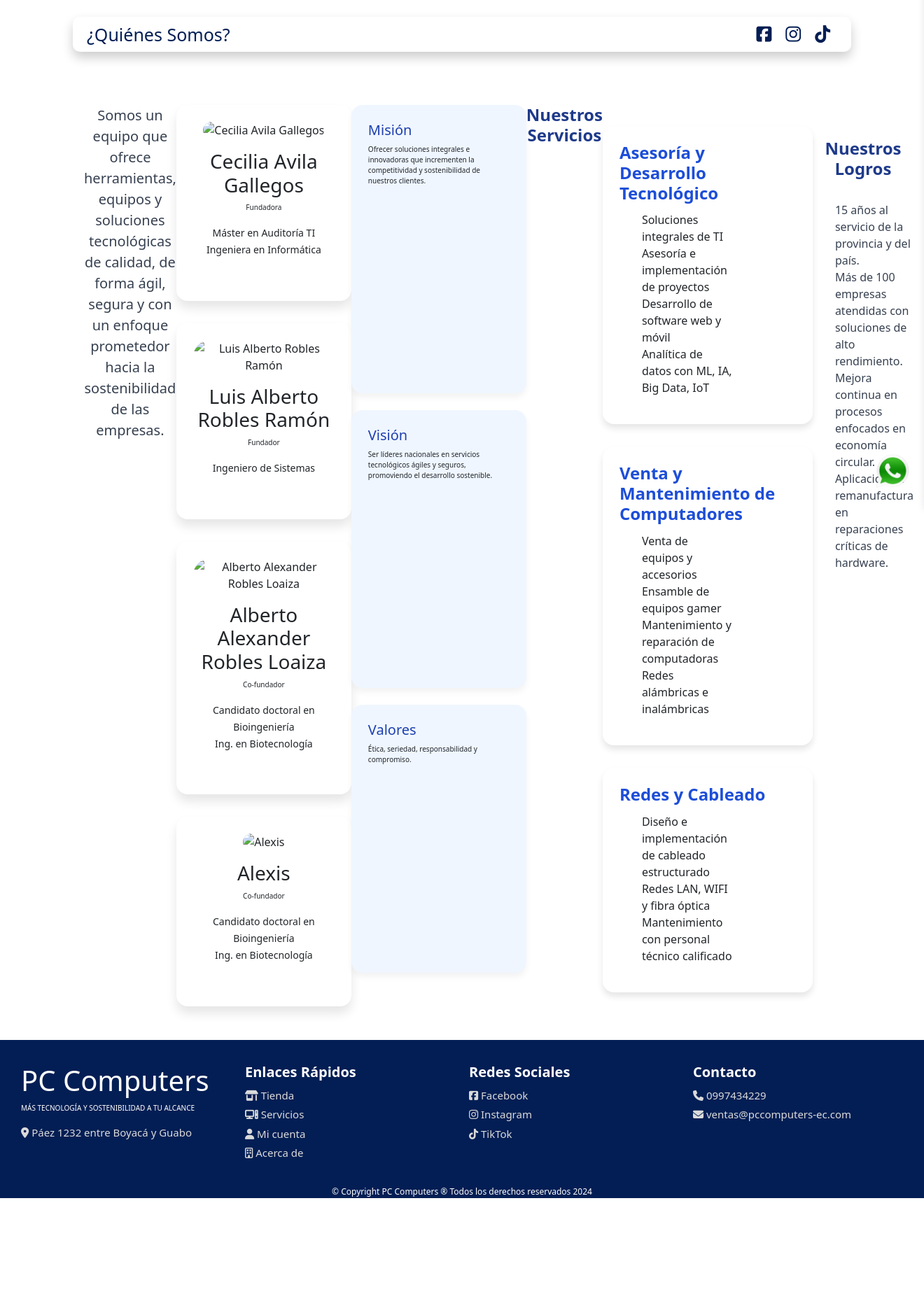
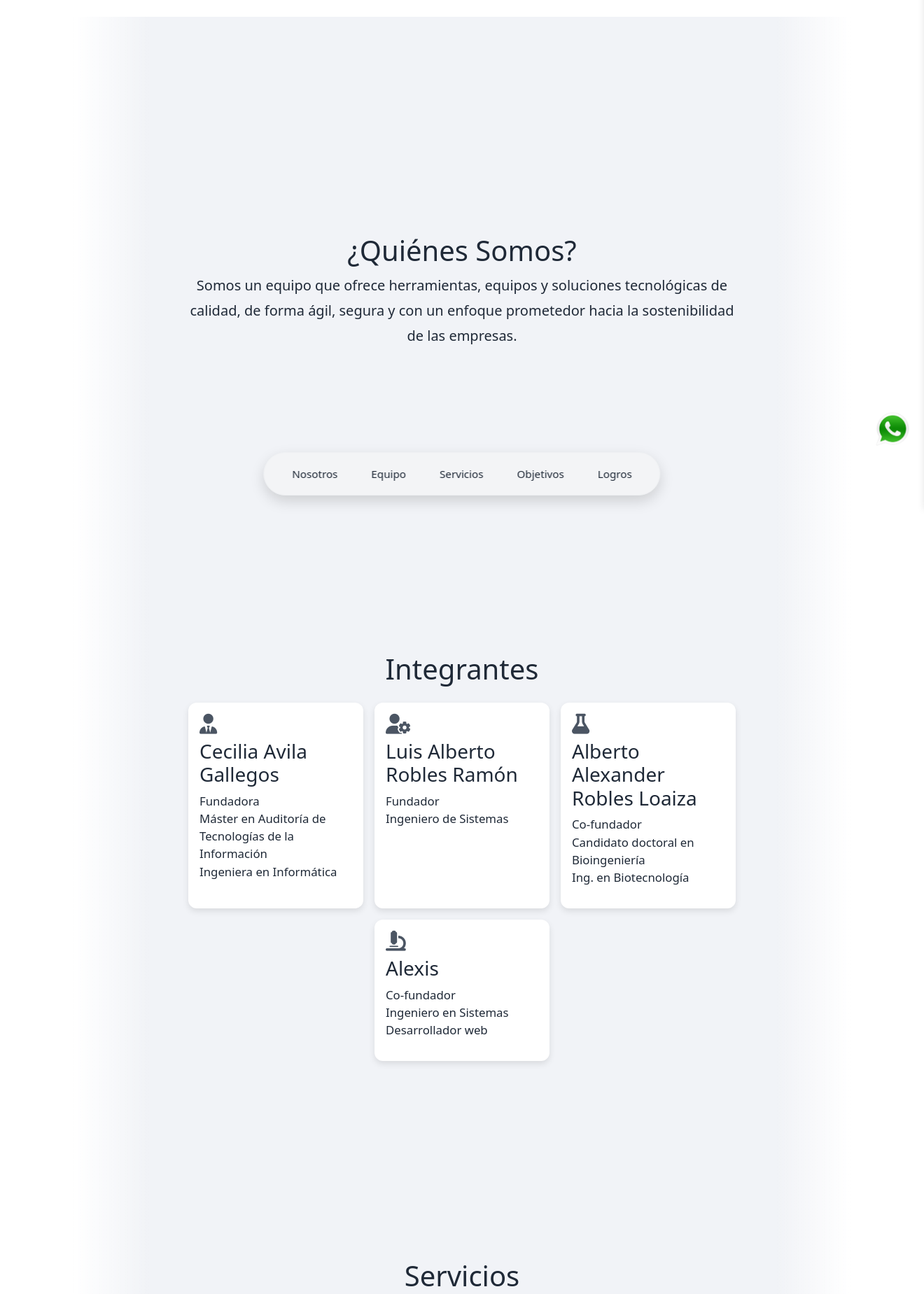
Before and after one commit to edhisson97/PCComputers, a Django app: page /acerca-de/ in a window 1320 px wide. Shown: the part 72-1921 px from the top of the page at 70% size. Before the commit the page ends 1784 px from the top, so only its background shows below. Run offline with Django 4.2, Linux system fonts and the light colour scheme; data comes from the database, SQL or seed files in the repository; parts of the project's set-up code (start-up, migrations or seed data) failed here and were passed over; some libraries are stand-ins or nearby versions.

Commit message:
desarrollo de quienes somos

```diff
--- a/static/css/redesSociales.css
+++ b/static/css/redesSociales.css
@@ -1,7 +1,8 @@
 .social-icons {
     position: fixed;
-    bottom: 20px;
+    bottom: 80px;
     right: 20px;
+    z-index: 2 !important;
   }
 
   .social-icons a {
--- a/templates/quienes_somos.html
+++ b/templates/quienes_somos.html
@@ -4,183 +4,285 @@
 
 {% block content %}
 {% load static %}
+
 <style>
-    .contact-container {
-      padding: 3rem 1rem;
-      max-width: 1200px;
-      margin: auto;
+  html {
+    scroll-behavior: smooth;
   }
-    .intro {
+
+  body {
+    margin: 0;
+  }
+
+  .pc-section {
+    background-color: rgb(241, 243, 247);
+    min-height: 100vh;
+    padding: 2rem;
+    display: flex;
+    align-items: center;
+    justify-content: center;
     text-align: center;
+    flex-direction: column;
+    position: relative;
+    overflow: hidden;
+    color: #1f2937;
+  }
+
+  .pc-section::before,
+  .pc-section::after {
+    content: "";
+    position: absolute;
+    top: 0;
+    height: 100%;
+    width: 10%;
+    pointer-events: none;
+    z-index: 1;
+  }
+
+  .pc-section::before {
+    left: 0;
+    background: linear-gradient(to right, white, transparent);
+  }
+
+  .pc-section::after {
+    right: 0;
+    background: linear-gradient(to left, white, transparent);
+  }
+
+  .pc-floating-menu-horizontal {
+    position: fixed;
+    bottom: 20px;
+    left: 50%;
+    transform: translateX(-50%);
+    background-color: #f3f4f6;
+    padding: 0.75rem 1.5rem;
+    border-radius: 999px;
+    display: flex;
+    gap: 1rem;
+    z-index: 999;
+    box-shadow: 0 8px 20px rgba(0, 0, 0, 0.15);
+    border: 1px solid rgb(238, 240, 242);
+    backdrop-filter: blur(4px);
+  }
+
+  .pc-floating-menu-horizontal a {
+    color: #1f2937;
+    text-decoration: none;
+    padding: 0.4rem 1rem;
+    border-radius: 999px;
+    font-size: 0.95rem;
+    font-weight: 500;
+    transition: background 0.3s ease, transform 0.2s ease;
+  }
+
+  .pc-floating-menu-horizontal a:hover {
+    background-color: #e5e7eb;
+    transform: scale(1.05);
+  }
+
+  .pc-cards {
+    display: flex;
+    flex-wrap: wrap;
+    justify-content: center;
+    gap: 1rem;
+    margin-top: 1rem;
+    max-width: 1000px;
+  }
+
+  .pc-card {
+    background-color: white;
+    padding: 1rem;
+    border-radius: 0.75rem;
+    box-shadow: 0 4px 10px rgba(0, 0, 0, 0.1);
+    width: 250px;
+    text-align: left;
+    transition: transform 0.3s ease;
+  }
+
+  .pc-card:hover {
+    transform: translateY(-5px);
+  }
+
+  .pc-card i {
+    font-size: 1.8rem;
+    color: #4b5563;
+    margin-bottom: 0.5rem;
+    display: block;
+  }
+
+  .pc-card p {
+    font-size: 1.05rem;
+    line-height: 1.5;
+  }
+
+  .intro-text {
     font-size: 1.25rem;
-      color: #374151;
-      margin-bottom: 3rem;
+    line-height: 1.8;
+    opacity: 0;
+    transform: translateY(20px);
+    animation: fadeInUp 1.5s ease-out forwards;
+    max-width: 800px;
   }
-    .team-grid {
-      display: grid;
-      grid-template-columns: repeat(auto-fit, minmax(250px, 1fr));
-      gap: 2rem;
+
+  @keyframes fadeInUp {
+    to {
+      opacity: 1;
+      transform: translateY(0);
     }
-    .team-card {
-      background-color: white;
-      border-radius: 1rem;
-      box-shadow: 0 10px 15px rgba(0, 0, 0, 0.1);
-      padding: 1.5rem;
-      text-align: center;
   }
-    .team-card img {
-      width: 100px;
-      height: 100px;
-      object-fit: cover;
-      border-radius: 9999px;
-      margin-bottom: 1rem;
+
+  @media (max-width: 768px) {
+    .pc-section {
+      padding: 1rem;
     }
-    .section-title {
-      text-align: center;
-      font-size: 1.5rem;
-      font-weight: bold;
-      color: #1e3a8a;
-      margin-bottom: 2rem;
+
+    .intro-text {
+      font-size: 1.1rem;
     }
-    .info-cards {
-      display: grid;
-      grid-template-columns: repeat(auto-fit, minmax(250px, 1fr));
-      gap: 1.5rem;
-      margin-bottom: 3rem;
+
+    .pc-floating-menu-horizontal {
+      flex-wrap: wrap;
+      gap: 0.5rem;
+      padding: 0.5rem 1rem;
+      font-size: 0.85rem;
     }
-    .info-card {
-      background-color: #eff6ff;
-      padding: 1.5rem;
-      border-radius: 1rem;
-      box-shadow: 0 6px 10px rgba(0, 0, 0, 0.05);
+
+    .pc-floating-menu-horizontal a {
+      padding: 0.3rem 0.8rem;
+      font-size: 0.85rem;
     }
-    .info-card h3 {
-      font-size: 1.25rem;
-      color: #1e40af;
-      margin-bottom: 0.5rem;
   }
-    .services {
-      display: grid;
-      grid-template-columns: repeat(auto-fit, minmax(300px, 1fr));
-      gap: 2rem;
+
+  @media (max-width: 580px) {
+    .pc-floating-menu-horizontal {
+      bottom: 10px;
+      width: 85%;
+      left: 5%;
+      transform: none;
+      justify-content: center;
     }
-    .service-card {
-      background-color: white;
-      padding: 1.5rem;
-      border-radius: 1rem;
-      box-shadow: 0 6px 10px rgba(0, 0, 0, 0.1);
-    }
-    .service-card h4 {
-      color: #1d4ed8;
-      margin-bottom: 0.75rem;
-      font-weight: 600;
-    }
-    .achievements {
-      margin-top: 3rem;
-      text-align: center;
-    }
-    .achievements ul {
-      max-width: 600px;
-      margin: auto;
-      text-align: left;
-      color: #374151;
   }
 </style>
 
-<h2 class="title-contact">¿Quiénes Somos?
-    <div class="social-links">
-        <a href="https://www.facebook.com/PcComputersNet" target="_blank"><i class="fa-brands fa-square-facebook"></i></a>
-        <a href="https://www.instagram.com/pccomputers.ec/" target="_blank"><i class="fa-brands fa-instagram"></i></a>
-        <a href="https://www.tiktok.com/@pccomputers.ec" target="_blank"><i class="fa-brands fa-tiktok"></i></a>
+<!-- Sección Nosotros -->
+<div id="pc-nosotros" class="pc-section">
+  <h1>¿Quiénes Somos?</h1>
+  <p class="intro-text">
+    Somos un equipo que ofrece herramientas, equipos y soluciones tecnológicas de calidad,
+    de forma ágil, segura y con un enfoque prometedor hacia la sostenibilidad de las empresas.
+  </p>
 </div>
-</h2>
 
-<div class="contact-container">
-
-    <p class="intro">Somos un equipo que ofrece herramientas, equipos y soluciones tecnológicas de calidad, de forma ágil, segura y con un enfoque prometedor hacia la sostenibilidad de las empresas.</p>
-
-    <div class="team-grid">
-      <div class="team-card">
-        <img src="https://via.placeholder.com/150" alt="Cecilia Avila Gallegos">
+<!-- Sección Equipo -->
+<div id="pc-equipo" class="pc-section">
+  <h1>Integrantes</h1>
+  <div class="pc-cards">
+    <div class="pc-card">
+      <i class="fas fa-user-tie"></i>
       <h3>Cecilia Avila Gallegos</h3>
-        <p>Fundadora</p>
-        <small>Máster en Auditoría TI<br>Ingeniera en Informática</small>
+      <p>Fundadora<br>Máster en Auditoría de Tecnologías de la Información<br>Ingeniera en Informática</p>
     </div>
-      <div class="team-card">
-        <img src="https://via.placeholder.com/150" alt="Luis Alberto Robles Ramón">
+    <div class="pc-card">
+      <i class="fas fa-user-gear"></i>
       <h3>Luis Alberto Robles Ramón</h3>
-        <p>Fundador</p>
-        <small>Ingeniero de Sistemas</small>
+      <p>Fundador<br>Ingeniero de Sistemas</p>
     </div>
-      <div class="team-card">
-        <img src="https://via.placeholder.com/150" alt="Alberto Alexander Robles Loaiza">
+    <div class="pc-card">
+      <i class="fas fa-flask"></i>
       <h3>Alberto Alexander Robles Loaiza</h3>
-        <p>Co-fundador</p>
-        <small>Candidato doctoral en Bioingeniería<br>Ing. en Biotecnología</small>
+      <p>Co-fundador<br>Candidato doctoral en Bioingeniería<br>Ing. en Biotecnología</p>
     </div>
-      <div class="team-card">
-        <img src="https://via.placeholder.com/150" alt="Alexis">
+    <div class="pc-card">
+      <i class="fas fa-microscope"></i>
       <h3>Alexis</h3>
-        <p>Co-fundador</p>
-        <small>Candidato doctoral en Bioingeniería<br>Ing. en Biotecnología</small>
+      <p>Co-fundador<br>Ingeniero en Sistemas<br>Desarrollador web</p>
+    </div>
   </div>
 </div>
 
-    <div class="info-cards">
-      <div class="info-card">
+<!-- Sección Servicios -->
+<div id="pc-servicios" class="pc-section">
+  <h1>Servicios</h1>
+  <div class="pc-cards">
+    <div class="pc-card">
+      <i class="fas fa-laptop-code"></i>
+      <h3>Asesoría y Desarrollo Tecnológico</h3>
+      <p>Soluciones integrales de TI. Asesoría para proyectos tecnológicos, desarrollo web y móvil, analítica de datos con Machine Learning, IA, Big Data, IoT y más.</p>
+    </div>
+    <div class="pc-card">
+      <i class="fas fa-tools"></i>
+      <h3>Venta y Mantenimiento de Computadores</h3>
+      <p>Venta de computadores, repuestos, accesorios y equipos gamer. Mantenimiento técnico de PCs, laptops, impresoras y redes.</p>
+    </div>
+    <div class="pc-card">
+      <i class="fas fa-network-wired"></i>
+      <h3>Redes y Cableado</h3>
+      <p>Diseño e instalación de cableado estructurado, redes LAN/WIFI y fibra óptica, con técnicos especializados.</p>
+    </div>
+  </div>
+</div>
+
+<!-- Sección Objetivos -->
+<div id="pc-objetivos" class="pc-section">
+  <h1>Nuestros Objetivos</h1>
+  <div class="pc-cards">
+    <div class="pc-card">
+      <i class="fas fa-bullseye"></i>
       <h3>Misión</h3>
-        <p>Ofrecer soluciones integrales e innovadoras que incrementen la competitividad y sostenibilidad de nuestros clientes.</p>
+      <p>Ofrecer soluciones innovadoras y sostenibles que incrementen la productividad de nuestros clientes.</p>
     </div>
-      <div class="info-card">
+    <div class="pc-card">
+      <i class="fas fa-eye"></i>
       <h3>Visión</h3>
-        <p>Ser líderes nacionales en servicios tecnológicos ágiles y seguros, promoviendo el desarrollo sostenible.</p>
+      <p>Ser una empresa líder nacional en venta y servicios tecnológicos, con enfoque ágil y seguro.</p>
     </div>
-      <div class="info-card">
+    <div class="pc-card">
+      <i class="fas fa-lightbulb"></i>
+      <h3>Propuesta</h3>
+      <p>Integrar hardware y software eficientemente, con servicios como analítica de datos y protección de la información.</p>
+    </div>
+    <div class="pc-card">
+      <i class="fas fa-handshake"></i>
       <h3>Valores</h3>
       <p>Ética, seriedad, responsabilidad y compromiso.</p>
     </div>
   </div>
+</div>
 
-    <h3 class="section-title">Nuestros Servicios</h3>
-    <div class="services">
-      <div class="service-card">
-        <h4>Asesoría y Desarrollo Tecnológico</h4>
-        <ul>
-          <li>Soluciones integrales de TI</li>
-          <li>Asesoría e implementación de proyectos</li>
-          <li>Desarrollo de software web y móvil</li>
-          <li>Analítica de datos con ML, IA, Big Data, IoT</li>
-        </ul>
+<!-- Sección Logros -->
+<div id="pc-logros" class="pc-section">
+  <h1>Logros</h1>
+  <div class="pc-cards">
+    <div class="pc-card">
+      <i class="fas fa-calendar-check"></i>
+      <h3>15 Años de Servicio</h3>
+      <p>Comprometidos con la tecnología en beneficio de la Provincia y el País.</p>
     </div>
-      <div class="service-card">
-        <h4>Venta y Mantenimiento de Computadores</h4>
-        <ul>
-          <li>Venta de equipos y accesorios</li>
-          <li>Ensamble de equipos gamer</li>
-          <li>Mantenimiento y reparación de computadoras</li>
-          <li>Redes alámbricas e inalámbricas</li>
-        </ul>
+    <div class="pc-card">
+      <i class="fas fa-building"></i>
+      <h3>+100 Empresas Atendidas</h3>
+      <p>Con soluciones accesibles y de alto rendimiento.</p>
     </div>
-      <div class="service-card">
-        <h4>Redes y Cableado</h4>
-        <ul>
-          <li>Diseño e implementación de cableado estructurado</li>
-          <li>Redes LAN, WIFI y fibra óptica</li>
-          <li>Mantenimiento con personal técnico calificado</li>
-        </ul>
+    <div class="pc-card">
+      <i class="fas fa-sync-alt"></i>
+      <h3>Mejora Continua</h3>
+      <p>Procesos internos y externos enfocados en economía circular.</p>
+    </div>
+    <div class="pc-card">
+      <i class="fas fa-screwdriver-wrench"></i>
+      <h3>Reparaciones Críticas</h3>
+      <p>Aplicamos remanufactura en hardware con garantía y confianza.</p>
+    </div>
   </div>
 </div>
 
-    <div class="achievements">
-      <h3 class="section-title">Nuestros Logros</h3>
-      <ul>
-        <li>15 años al servicio de la provincia y del país.</li>
-        <li>Más de 100 empresas atendidas con soluciones de alto rendimiento.</li>
-        <li>Mejora continua en procesos enfocados en economía circular.</li>
-        <li>Aplicación de remanufactura en reparaciones críticas de hardware.</li>
-      </ul>
-    </div>
-
+<!-- Menú flotante -->
+<div class="pc-floating-menu-horizontal">
+  <a href="#pc-nosotros">Nosotros</a>
+  <a href="#pc-equipo">Equipo</a>
+  <a href="#pc-servicios">Servicios</a>
+  <a href="#pc-objetivos">Objetivos</a>
+  <a href="#pc-logros">Logros</a>
 </div>
 
 {% endblock %}
```
Lines whose indentation alone changed are shown as unchanged.
